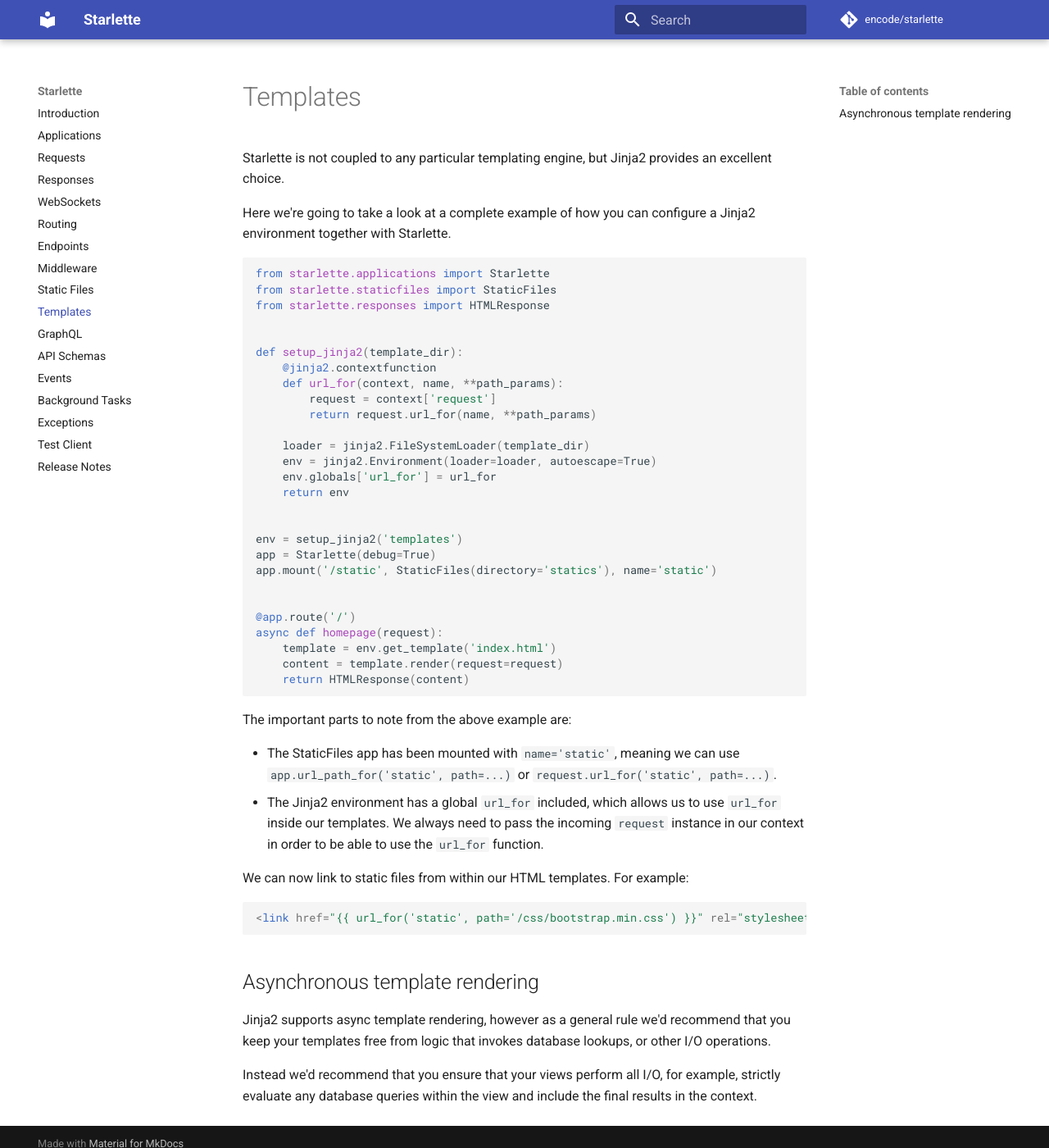
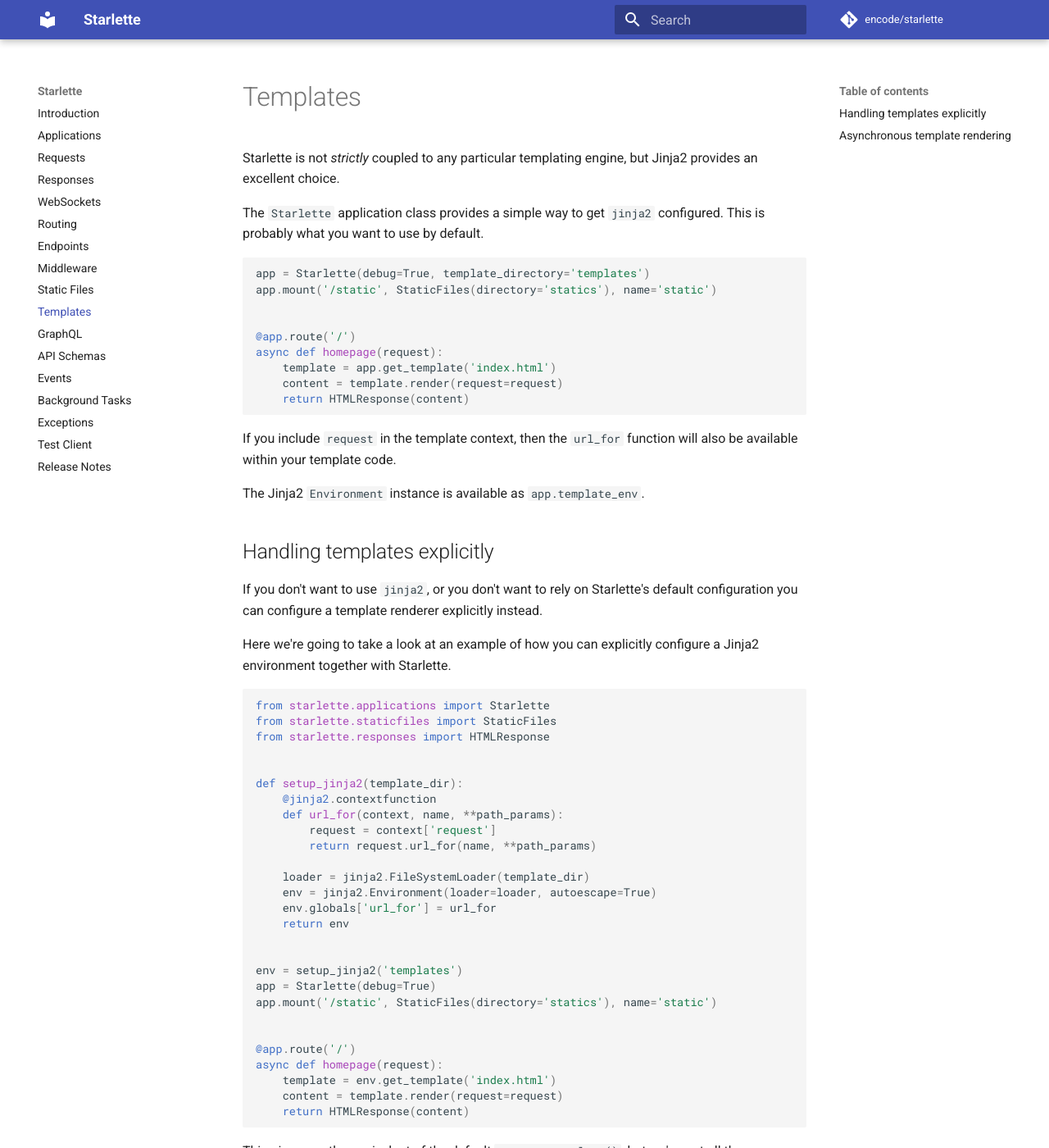
Before and after one commit to hidraco/starlette, an MkDocs documentation site: the page built from docs/templates.md, in a window 1280 px wide and 1400 px high. Shown: the whole window at 82% size. Built offline with MkDocs 1.6.1 and Material for MkDocs 9.7.7, drawn with Linux system fonts in a browser that asks for light colours; comment, search, counter and statistics services are not loaded; some of the changed text lies outside the part shown.

Commit message:
Jinja2 (#198)
* Use jinja2 for a default template configuration

* Add release notes

````diff
--- a/docs/templates.md
+++ b/docs/templates.md
@@ -1,8 +1,34 @@
-Starlette is not coupled to any particular templating engine, but Jinja2
-provides an excellent choice.
+Starlette is not *strictly* coupled to any particular templating engine, but
+Jinja2 provides an excellent choice.
 
-Here we're going to take a look at a complete example of how you can configure
-a Jinja2 environment together with Starlette.
+The `Starlette` application class provides a simple way to get `jinja2`
+configured. This is probably what you want to use by default.
+
+```python
+app = Starlette(debug=True, template_directory='templates')
+app.mount('/static', StaticFiles(directory='statics'), name='static')
+
+
+@app.route('/')
+async def homepage(request):
+    template = app.get_template('index.html')
+    content = template.render(request=request)
+    return HTMLResponse(content)
+```
+
+If you include `request` in the template context, then the `url_for` function
+will also be available within your template code.
+
+The Jinja2 `Environment` instance is available as `app.template_env`.
+
+## Handling templates explicitly
+
+If you don't want to use `jinja2`, or you don't want to rely on
+Starlette's default configuration you can configure a template renderer
+explicitly instead.
+
+Here we're going to take a look at an example of how you can explicitly
+configure a Jinja2 environment together with Starlette.
 
 ```python
 from starlette.applications import Starlette
@@ -34,6 +60,9 @@ async def homepage(request):
     return HTMLResponse(content)
 ```
 
+This gives you the equivalent of the default `app.get_template()`, but we've
+got all the configuration explicitly out in the open now.
+
 The important parts to note from the above example are:
 
 * The StaticFiles app has been mounted with `name='static'`, meaning we can use `app.url_path_for('static', path=...)` or `request.url_for('static', path=...)`.
--- a/requirements.txt
+++ b/requirements.txt
@@ -2,6 +2,7 @@
 aiofiles
 graphene
 itsdangerous
+jinja2
 python-multipart
 pyyaml
 requests
--- a/starlette/__init__.py
+++ b/starlette/__init__.py
@@ -1 +1 @@
-__version__ = "0.8.0"
+__version__ = "0.8.1"
````
Also changed, not shown: README.md (+2 -1 lines), docs/index.md (+2 -1 lines), docs/release-notes.md (+19 -0 lines), 2 other files.
